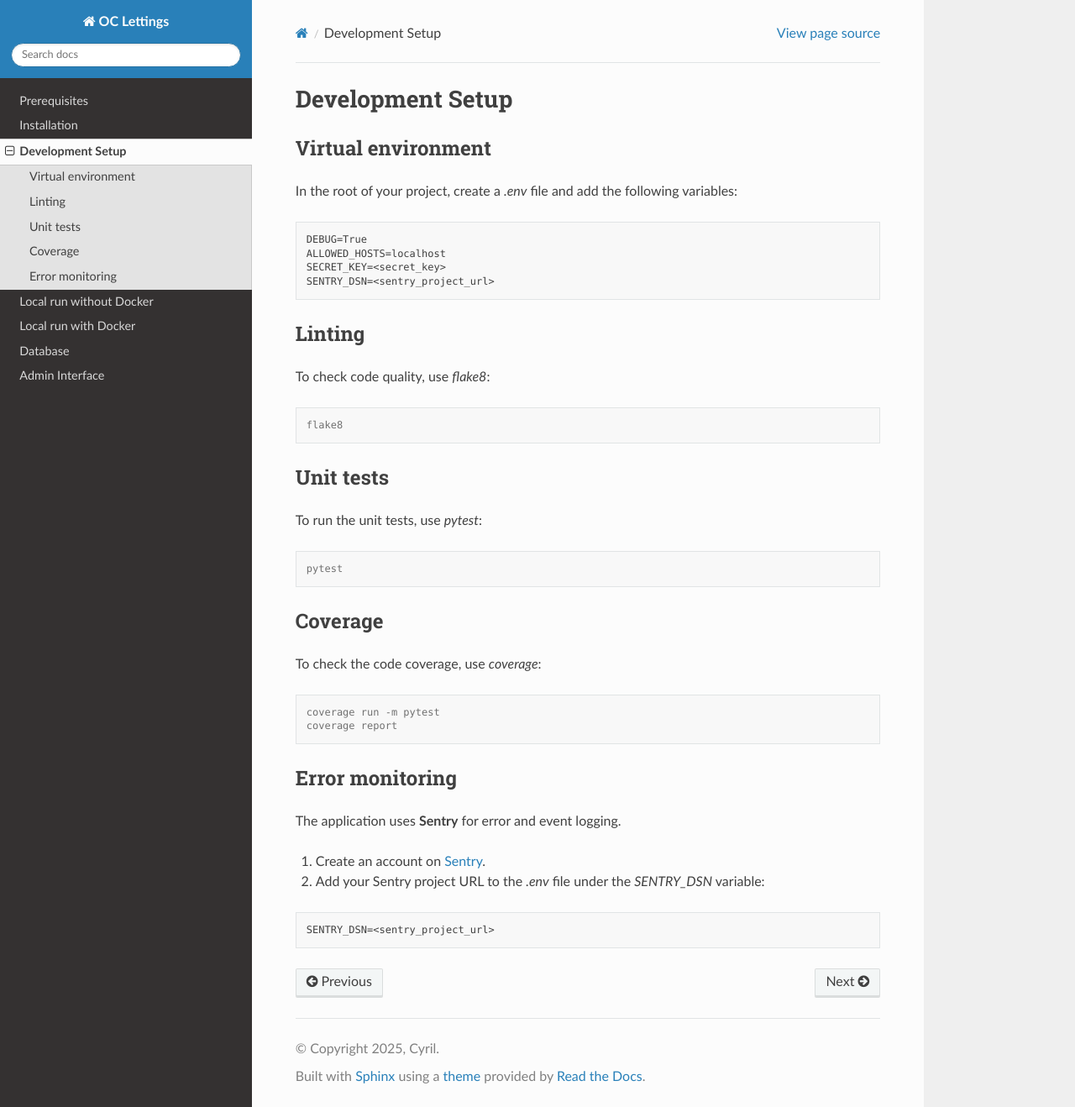
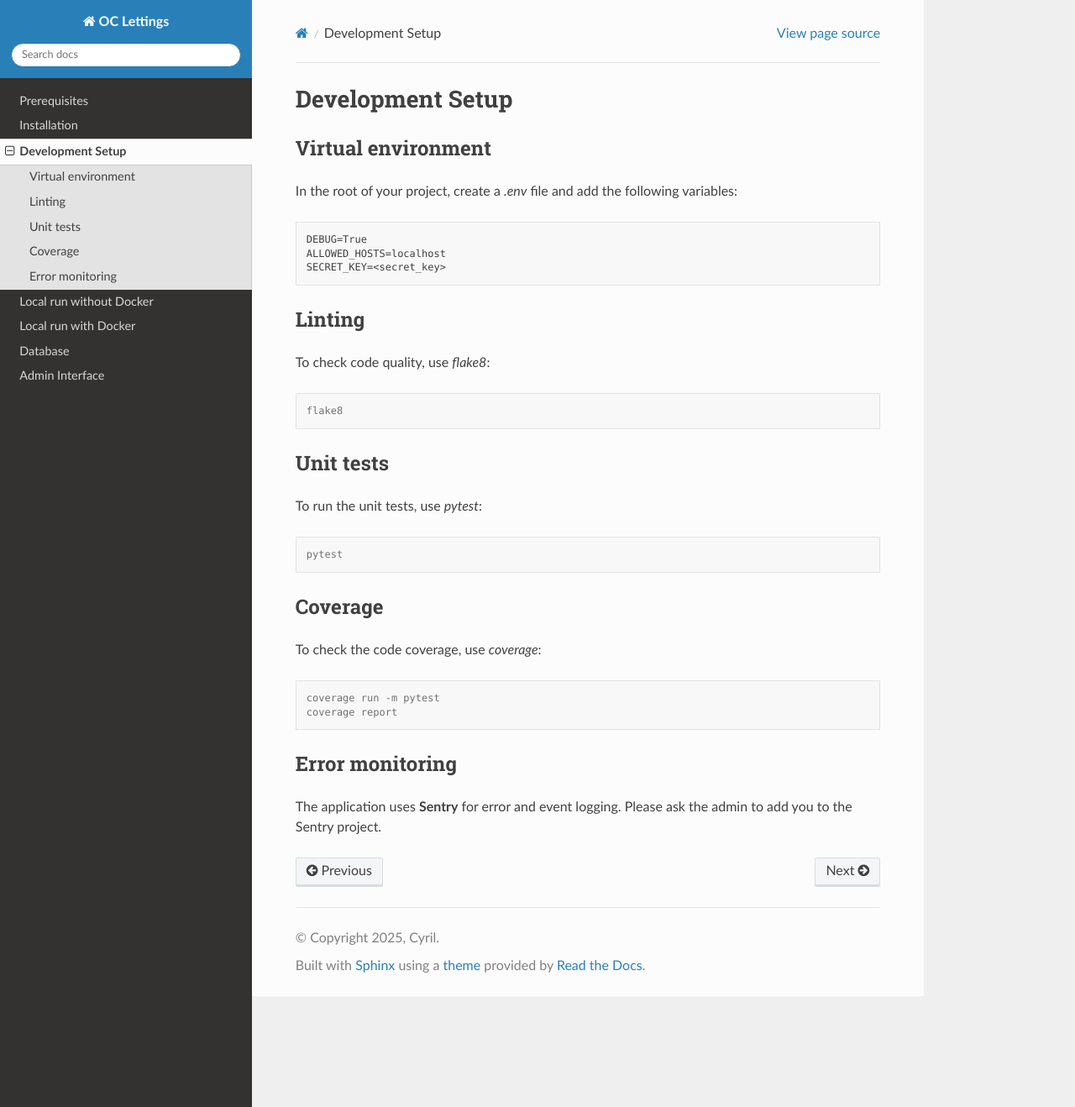
Before and after one commit to Cyrilebl/rtd-orange_county_lettings, a Sphinx documentation site: the page built from docs/source/development_setup.rst, in a window 1280 px wide and 1318 px high. Shown: the whole window at 84% size. Built offline with Sphinx 7.4.7 and the Read the Docs theme 3.1.0, drawn with Linux system fonts in a browser that asks for light colours.

Commit message:
explain sentry setup

```diff
--- a/docs/source/development_setup.rst
+++ b/docs/source/development_setup.rst
@@ -12,7 +12,6 @@ In the root of your project, create a `.env` file and add the following variable
     DEBUG=True
     ALLOWED_HOSTS=localhost
     SECRET_KEY=<secret_key>
-    SENTRY_DSN=<sentry_project_url>
 
 
 Linting
@@ -50,10 +49,4 @@ Error monitoring
 ----------------
 
 The application uses **Sentry** for error and event logging.
-
-1. Create an account on `Sentry <https://sentry.io/>`_.
-2. Add your Sentry project URL to the `.env` file under the `SENTRY_DSN` variable:
-
-.. code-block:: text
-
-   SENTRY_DSN=<sentry_project_url>
+Please ask the admin to add you to the Sentry project.
```
